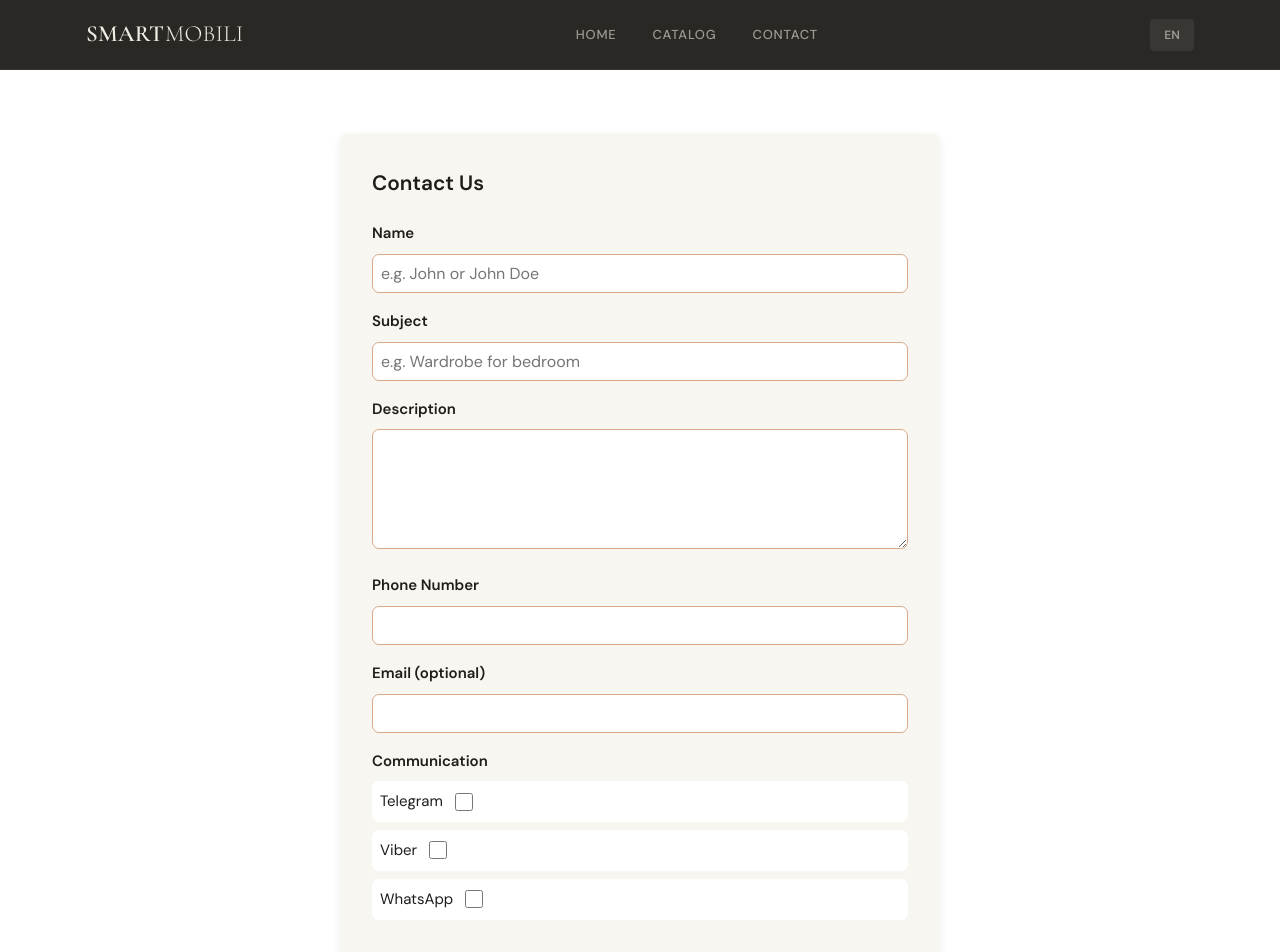
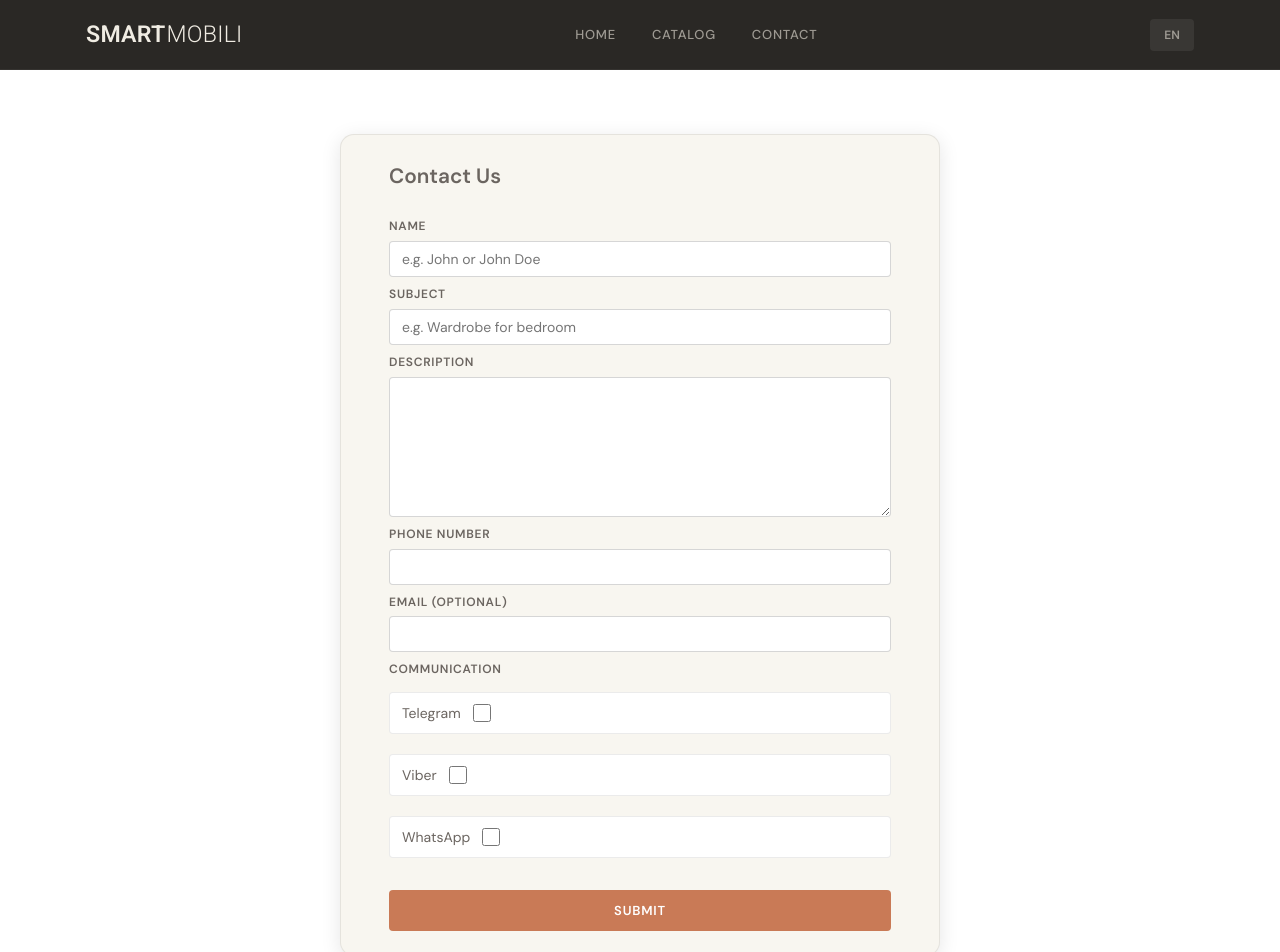
Before and after one commit to lxndrbukin/SmartMobili, a React (Vite) app: page /en/contact in a window 1280 px wide. Shown: the top 952 px of the page. Built offline with nearby package versions, Linux system fonts and the light colour scheme.

Commit message:
Add OrderSteps component with styling and locale. General styling update

```diff
--- a/src/assets/styles.css
+++ b/src/assets/styles.css
@@ -1,4 +1,5 @@
 @import url("https://fonts.googleapis.com/css2?family=Cormorant+Garamond:ital,wght@0,300;0,400;0,500;0,600;1,300;1,400&family=DM+Sans:wght@300;400;500;600&display=swap");
+@import url("https://fonts.googleapis.com/css2?family=Roboto:ital,wght@0,100..900;1,100..900&family=Rubik:ital,wght@0,300..900;1,300..900&display=swap");
 
 /* ─── DESIGN TOKENS ──────────────────────────────────────────────────── */
 :root {
@@ -55,7 +56,7 @@
   --transition-slow: 400ms cubic-bezier(0.25, 0.46, 0.45, 0.94);
 
   /* Typography */
-  --font-display: "Cormorant Garamond", Georgia, serif;
+  --font-display: "Roboto", Georgia, serif;
   --font-body: "DM Sans", sans-serif;
 
   /* Layout */
@@ -535,11 +536,12 @@ select {
 .categories .categories-header::after {
   position: absolute;
   content: "";
-  height: 2px;
-  width: 50%;
-  bottom: -10px;
-  left: 25%;
-  background: linear-gradient(90deg, transparent, var(--accent), transparent);
+  height: 4px;
+  width: 100%;
+  bottom: -5px;
+  left: 0;
+  background-color: var(--accent);
+  border-radius: 2px;
 }
 
 .categories .categories-list {
@@ -1232,68 +1234,85 @@ select {
 }
 
 /* ─── CONTACT ─────────────────────────────────────────────────────── */
-
 .contact-form {
   max-width: 600px;
-  margin: var(--spacing-xl) auto;
-  padding: var(--spacing-lg);
-  background-color: var(--bg-color-three);
-  border-radius: 7px;
-  box-shadow: var(--shadow);
+  margin: var(--space-10) auto;
+  padding: var(--space-5) var(--space-8);
+  background-color: var(--bg-tertiary);
+  border-radius: var(--radius-lg);
+  box-shadow: var(--shadow-md);
+  border: 1px solid var(--border);
+  box-sizing: border-box;
 }
 
 .contact-form h3 {
-  margin-top: 0;
+  margin: 0 0 var(--space-5);
+  font-weight: 800;
   font-size: 1.3rem;
+  color: var(--text-secondary);
 }
 
 .contact-form .input-field {
-  margin-bottom: var(--spacing-md);
+  display: flex;
+  flex-direction: column;
+  gap: var(--space-1);
+  margin-bottom: var(--space-2);
 }
 
 .contact-form .input-field > label {
-  display: block;
   font-weight: 600;
-  margin-bottom: var(--spacing-sm);
-  color: var(--dark-one);
+  font-size: 12px;
+  letter-spacing: 0.06em;
+  text-transform: uppercase;
+  color: var(--text-secondary);
 }
 
 .contact-form input[type="text"],
 .contact-form input[type="email"],
 .contact-form textarea {
   width: 100%;
-  padding: var(--spacing-sm);
-  border: 1px solid var(--light-color-three);
-  border-radius: 7px;
-  font-family: var(--body-font);
-  font-size: 1rem;
+  padding: var(--space-2) var(--space-3);
+  border: 1px solid var(--border-strong);
+  border-radius: var(--radius-sm);
+  font-family: var(--font-body);
+  font-size: 14px;
+  color: var(--text-primary);
+  background-color: var(--bg-surface);
   box-sizing: border-box;
+  transition:
+    border-color var(--transition-fast),
+    box-shadow var(--transition-fast);
 }
 
 .contact-form textarea {
-  min-height: 120px;
+  min-height: 140px;
   resize: vertical;
 }
 
-.contact-form input:focus,
+.contact-form input[type="text"]:focus,
+.contact-form input[type="email"]:focus,
 .contact-form textarea:focus {
   outline: none;
-  border-color: var(--light-color-two);
+  border-color: var(--accent-muted);
+  box-shadow: 0 0 0 3px rgba(201, 122, 86, 0.1);
 }
 
 .contact-form .communication {
   display: flex;
   align-items: center;
-  gap: var(--spacing-sm);
-  margin: var(--spacing-sm) 0;
-  padding: var(--spacing-sm);
-  background-color: var(--white);
-  border-radius: 7px;
+  gap: var(--space-2);
+  margin: var(--space-2) 0;
+  padding: var(--space-2) var(--space-3);
+  background-color: var(--bg-surface);
+  border: 1px solid var(--border);
+  border-radius: var(--radius-sm);
 }
 
 .contact-form .communication label {
   margin: 0;
   font-weight: 400;
+  font-size: 14px;
+  color: var(--text-secondary);
   cursor: pointer;
 }
 
@@ -1305,19 +1324,114 @@ select {
 
 .contact-form button[type="submit"] {
   width: 100%;
-  background-color: var(--light-color-three);
-  color: var(--dark-one);
+  background-color: var(--accent);
+  color: #fff;
   border: none;
-  padding: var(--spacing-md);
-  font-size: 1.1rem;
+  padding: var(--space-3) var(--space-5);
+  font-family: var(--font-body);
+  font-size: 13px;
   font-weight: 600;
-  border-radius: 7px;
+  letter-spacing: 0.06em;
+  text-transform: uppercase;
+  border-radius: var(--radius-sm);
   cursor: pointer;
-  margin-top: var(--spacing-md);
+  margin-top: var(--space-4);
+  transition:
+    background-color var(--transition-fast),
+    transform var(--transition-fast);
 }
 
 .contact-form button[type="submit"]:hover {
-  background-color: var(--light-color-two);
+  background-color: var(--brown);
+  transform: translateY(-1px);
+}
+
+/* ─── ORDER STEPS ────────────────────────────────────────────────────── */
+.order-steps-wrapper {
+  width: 100%;
+  display: flex;
+  justify-content: center;
+  background-color: var(--bg-tertiary);
+  padding: var(--space-6) 0;
+}
+
+.order-steps {
+  width: 100%;
+  max-width: var(--max-width);
+  padding: 0 var(--space-4);
+  box-sizing: border-box;
+}
+
+.order-steps-header {
+  font-family: var(--font-display);
+  font-size: clamp(1.6rem, 2.5vw, 2.4rem);
+  font-weight: 300;
+  display: block;
+  width: fit-content;
+  margin: 0 auto var(--space-8);
+  position: relative;
+  color: var(--text-primary);
+}
+
+.order-steps-header::after {
+  position: absolute;
+  content: "";
+  height: 4px;
+  width: 100%;
+  bottom: -5px;
+  left: 0;
+  background-color: var(--accent);
+  border-radius: 2px;
+}
+
+.order-steps-list {
+  display: grid;
+  grid-template-columns: repeat(auto-fit, minmax(220px, 1fr));
+  gap: var(--space-4);
+  width: 85%;
+  margin: 0 auto;
+}
+
+.order-step {
+  display: flex;
+  flex-direction: column;
+  align-items: center;
+  text-align: center;
+  padding: var(--space-4) var(--space-4);
+  background-color: var(--bg-surface);
+  border-radius: var(--radius-md);
+  border: 1px solid var(--border);
+  box-shadow: var(--shadow-sm);
+  transition:
+    transform var(--transition-base),
+    box-shadow var(--transition-base);
+}
+
+/* .order-step:hover {
+  transform: translateY(-4px);
+  box-shadow: var(--shadow-md);
+} */
+
+.order-step img {
+  width: 64px;
+  height: 64px;
+  object-fit: contain;
+  margin-bottom: var(--space-4);
+}
+
+.order-step span {
+  font-family: var(--font-display);
+  font-size: 1.15rem;
+  font-weight: 500;
+  color: var(--text-primary);
+  margin-bottom: var(--space-2);
+}
+
+.order-step p {
+  font-size: 14px;
+  line-height: 1.7;
+  color: var(--text-secondary);
+  margin: 0;
 }
 
 /* ─── FORMS ──────────────────────────────────────────────────────────── */
@@ -1611,3 +1725,23 @@ select {
     margin: var(--space-6) var(--space-4);
   }
 }
+
+@media screen and (max-width: 900px) {
+  .order-steps-list {
+    width: 100%;
+  }
+}
+
+@media screen and (max-width: 600px) {
+  .order-steps-list {
+    grid-template-columns: 1fr;
+    gap: var(--space-4);
+  }
+}
+
+@media screen and (max-width: 600px) {
+  .contact-form {
+    padding: var(--space-5);
+    margin: var(--space-6) var(--space-4);
+  }
+}
--- /dev/null
+++ b/src/components/Static/OrderSteps.tsx
@@ -0,0 +1,30 @@
+import { type JSX } from "react";
+import { useTranslation } from "react-i18next";
+import type { OrderStepProps } from "./types";
+
+export default function OrderSteps(): JSX.Element {
+  const { t } = useTranslation("orderSteps");
+
+  const steps = t("steps", { returnObjects: true }) as Array<OrderStepProps>;
+
+  const renderSteps = (steps: Array<OrderStepProps>) => {
+    return steps.map((step) => {
+      return (
+        <div key={step.primaryText} className="order-step">
+          <img alt={step.primaryText} src={step.img} />
+          <span>{step.primaryText}</span>
+          <p>{step.secondaryText}</p>
+        </div>
+      );
+    });
+  };
+
+  return (
+    <div className="order-steps-wrapper">
+      <div className="order-steps">
+        <h3 className="order-steps-header">{t("header")}</h3>
+        <div className="order-steps-list">{renderSteps(steps)}</div>
+      </div>
+    </div>
+  );
+}
--- /dev/null
+++ b/src/components/Static/types/index.ts
@@ -0,0 +1,5 @@
+export type OrderStepProps = {
+  img: string;
+  primaryText: string;
+  secondaryText: string;
+};
--- a/src/i18n/index.ts
+++ b/src/i18n/index.ts
@@ -18,6 +18,9 @@ import carousel_ro from "./locales/ro/carousel.json";
 import itemPage_en from "./locales/en/itemPage.json";
 import itemPage_ru from "./locales/ru/itemPage.json";
 import itemPage_ro from "./locales/ro/itemPage.json";
+import orderSteps_en from "./locales/en/orderSteps.json";
+import orderSteps_ro from "./locales/ro/orderSteps.json";
+import orderSteps_ru from "./locales/ru/orderSteps.json";
 
 i18n.use(initReactI18next).init({
   resources: {
@@ -28,6 +31,7 @@ i18n.use(initReactI18next).init({
       categories: categories_en,
       carousel: carousel_en,
       itemPage: itemPage_en,
+      orderSteps: orderSteps_en,
     },
     ru: {
       admin: admin_ru,
@@ -36,6 +40,7 @@ i18n.use(initReactI18next).init({
       categories: categories_ru,
       carousel: carousel_ru,
       itemPage: itemPage_ru,
+      orderSteps: orderSteps_ru,
     },
     ro: {
       admin: admin_ro,
@@ -44,6 +49,7 @@ i18n.use(initReactI18next).init({
       categories: categories_ro,
       carousel: carousel_ro,
       itemPage: itemPage_ro,
+      orderSteps: orderSteps_ro,
     },
   },
   lng: "en",
--- /dev/null
+++ b/src/i18n/locales/en/orderSteps.json
@@ -0,0 +1,25 @@
+{
+  "header": "Order Steps",
+  "steps": [
+    {
+      "img": "https://img.icons8.com/bubbles/200/chat.png",
+      "primaryText": "Step 1",
+      "secondaryText": "Initial consultation"
+    },
+    {
+      "img": "https://img.icons8.com/bubbles/100/tape-measure.png",
+      "primaryText": "Step 2",
+      "secondaryText": "Designer measurements"
+    },
+    {
+      "img": "https://img.icons8.com/bubbles/100/agreement.png",
+      "primaryText": "Step 3",
+      "secondaryText": "Signing the contract"
+    },
+    {
+      "img": "https://img.icons8.com/bubbles/100/container-truck.png",
+      "primaryText": "Step 4",
+      "secondaryText": "Manufacturing, assembly and installation"
+    }
+  ]
+}
--- /dev/null
+++ b/src/i18n/locales/ro/orderSteps.json
@@ -0,0 +1,25 @@
+{
+  "header": "Etapele comenzii",
+  "steps": [
+    {
+      "img": "https://img.icons8.com/bubbles/100/chat.png",
+      "primaryText": "Pasul 1",
+      "secondaryText": "Consultația primară"
+    },
+    {
+      "img": "https://img.icons8.com/bubbles/100/tape-measure.png",
+      "primaryText": "Pasul 2",
+      "secondaryText": "Preluarea dimensiunilor de către designer"
+    },
+    {
+      "img": "https://img.icons8.com/bubbles/100/agreement.png",
+      "primaryText": "Pasul 3",
+      "secondaryText": "Semnarea contractului"
+    },
+    {
+      "img": "https://img.icons8.com/bubbles/100/container-truck.png",
+      "primaryText": "Pasul 4",
+      "secondaryText": "Fabricație, asamblare și instalare"
+    }
+  ]
+}
--- /dev/null
+++ b/src/i18n/locales/ru/orderSteps.json
@@ -0,0 +1,25 @@
+{
+  "header": "Этапы заказа",
+  "steps": [
+    {
+      "img": "https://img.icons8.com/bubbles/200/chat.png",
+      "primaryText": "Шаг 1",
+      "secondaryText": "Первичная консультация"
+    },
+    {
+      "img": "https://img.icons8.com/bubbles/200/tape-measure.png",
+      "primaryText": "Шаг 2",
+      "secondaryText": "Замер и разработка дизайна"
+    },
+    {
+      "img": "https://img.icons8.com/bubbles/200/agreement.png",
+      "primaryText": "Шаг 3",
+      "secondaryText": "Подписание контракта"
+    },
+    {
+      "img": "https://img.icons8.com/bubbles/200/container-truck.png",
+      "primaryText": "Шаг 4",
+      "secondaryText": "Изготовление, сборка и установка"
+    }
+  ]
+}
--- a/src/router/index.tsx
+++ b/src/router/index.tsx
@@ -1,6 +1,7 @@
 import { createBrowserRouter } from "react-router-dom";
 import App from "../components/App";
-import Categories from "../components/Categories/Categories";
+import Categories from "../components/Static/Categories";
+import OrderSteps from "../components/Static/OrderSteps";
 import Carousel from "../components/Carousel/Carousel";
 import Catalog from "../components/Catalog/Catalog";
 import CatalogSection from "../components/Catalog/CatalogSection";
@@ -21,6 +22,7 @@ export const router = createBrowserRouter([
           <>
             <Carousel />
             <Categories />
+            <OrderSteps />
           </>
         ),
       },
```
Also changed, not shown: src/components/Static/Categories.tsx (renamed from src/components/Categories/Categories.tsx).
